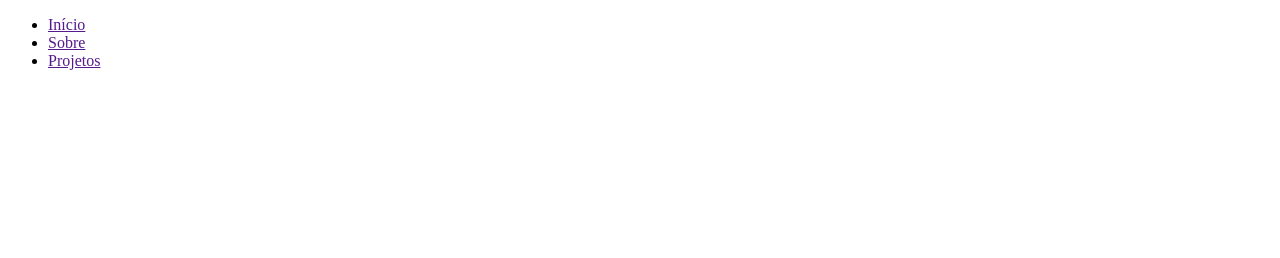
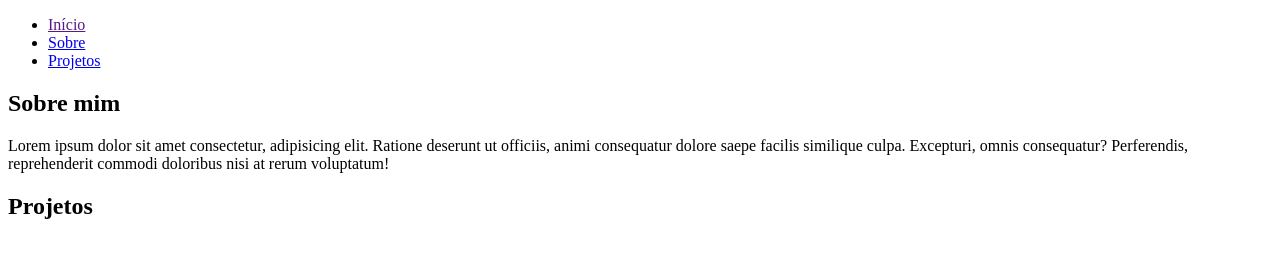
Before and after one commit to joaoMdeASilva/site-portifolio-joao, a plain HTML site: page index.html in a window 1280 px wide. Drawn offline with Linux system fonts and the light colour scheme.

Commit message:
Adicionado seções sobre mim e projetos

```diff
--- a/index.html
+++ b/index.html
@@ -1,5 +1,5 @@
 <!DOCTYPE html>
-<html lang="en">
+<html lang="PT-br">
 <head>
     <meta charset="UTF-8">
     <meta name="viewport" content="width=device-width, initial-scale=1.0">
@@ -10,10 +10,33 @@
         <nav class="menu">
             <ul>
                 <li><a href="">Início</a></li>
-                <li><a href="">Sobre</a></li>
-                <li><a href="">Projetos</a></li>
+                <li><a href="#Sobre">Sobre</a></li>
+                <li><a href="#secao-projetos">Projetos</a></li>
             </ul>
         </nav>
     </header>
+
+    <main>
+        <!-- Inicio da seção Sobre -->
+        <section class="sobre">
+            <h2 id="secao-sobre">Sobre mim</h2>
+            <p>Lorem ipsum dolor sit amet consectetur, adipisicing elit. Ratione deserunt ut officiis, animi consequatur dolore saepe facilis similique culpa. Excepturi, omnis consequatur? Perferendis, reprehenderit commodi doloribus nisi at rerum voluptatum!</p>
+        </section>
+        <!-- Final da seção Sobre -->
+
+        <!-- Início da seção de projetos -->
+        <section class="projetos">
+            <h2 id="secao-projetos">
+                Projetos
+            </h2>
+
+            <div id="apresentacao-dos-projetos"></div>
+        </section>
+        <!-- Final da seção de projetos -->
+    </main>
+
+    <footer>
+
+    </footer>
 </body>
 </html>
```
